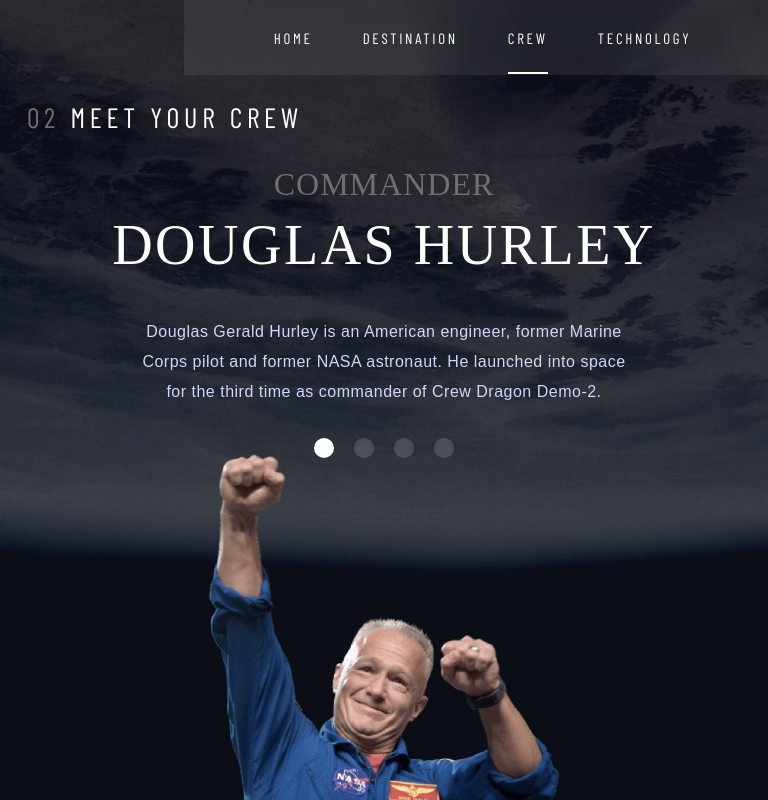
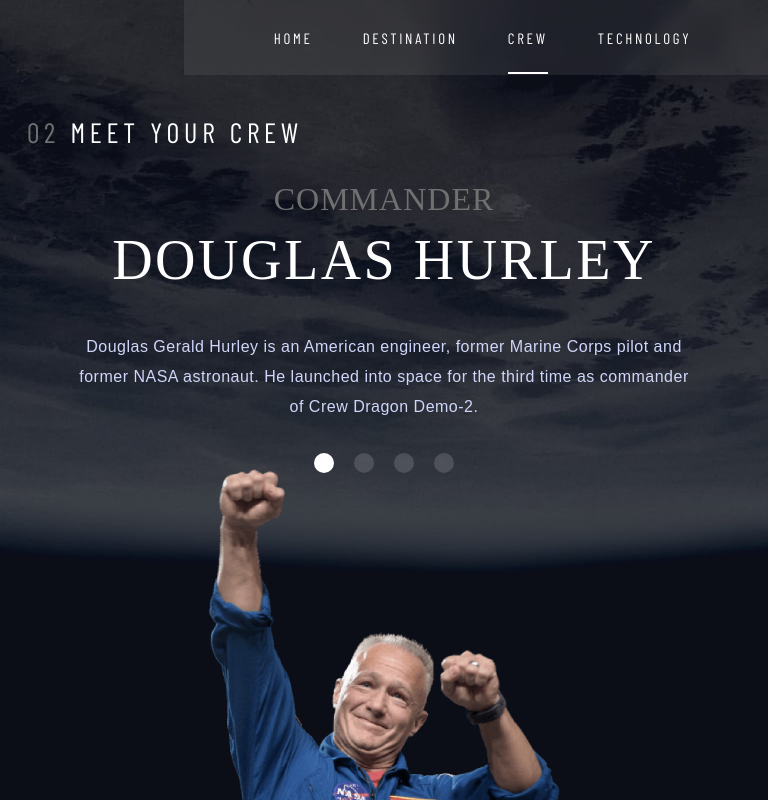
Before and after one commit to kabocha23/space-tourism, a React (Create React App) app: page /crew in a window 768 px wide. Built offline with nearby package versions, Linux system fonts and the light colour scheme; a web font is replaced by a local one.

Commit message:
adjusted styles, refined tablet responsiveness

```diff
--- a/src/components/02 Crew/Crew.css
+++ b/src/components/02 Crew/Crew.css
@@ -27,11 +27,11 @@
 
 /* crew member profile */
 .crew-blurb {
-    height: auto;
+    height: calc(100vh-312px);
     width: 60%;
     min-width: 500px;
     margin-top: auto;
-    margin-right: 10%;
+    margin-right: 5%;
     margin-bottom: auto;
     padding-left: 4%;
 }
@@ -91,7 +91,7 @@
     margin-top: auto;
 }
 .crew-img img {
-    height: 90%;
+    height: 100%;
     margin-top: auto;
     margin-left: auto;
 }
@@ -119,7 +119,7 @@
     }
     .crew-heading {
         text-align: left;
-        margin-top: 100px;
+        margin-top: 15%;
         margin-bottom: 0px;
     }
     .crew-description {
@@ -127,7 +127,7 @@
         margin-right: 10%;
     }
     .crew-bio {
-        max-width: 100%;
+        width: 100%;
         margin-left: auto;
         margin-right: auto;
         margin-bottom: 5%;
```
